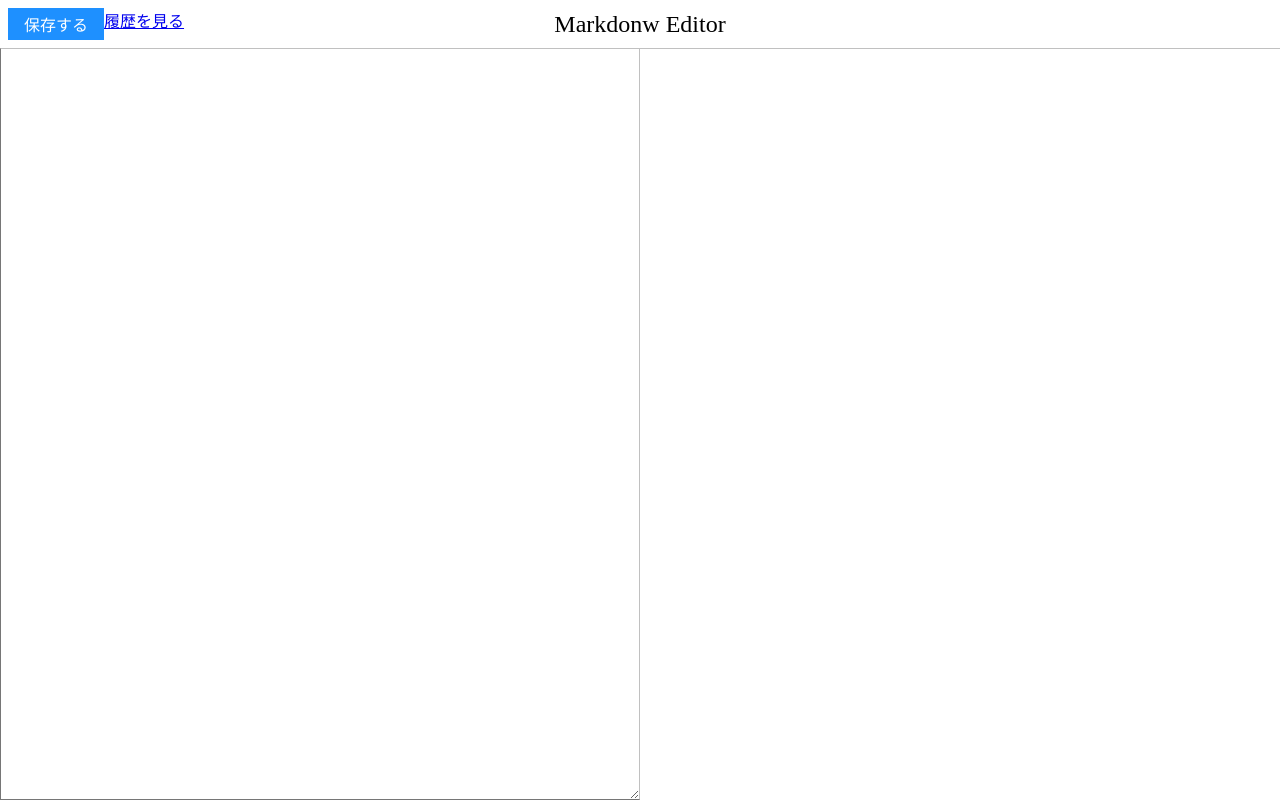
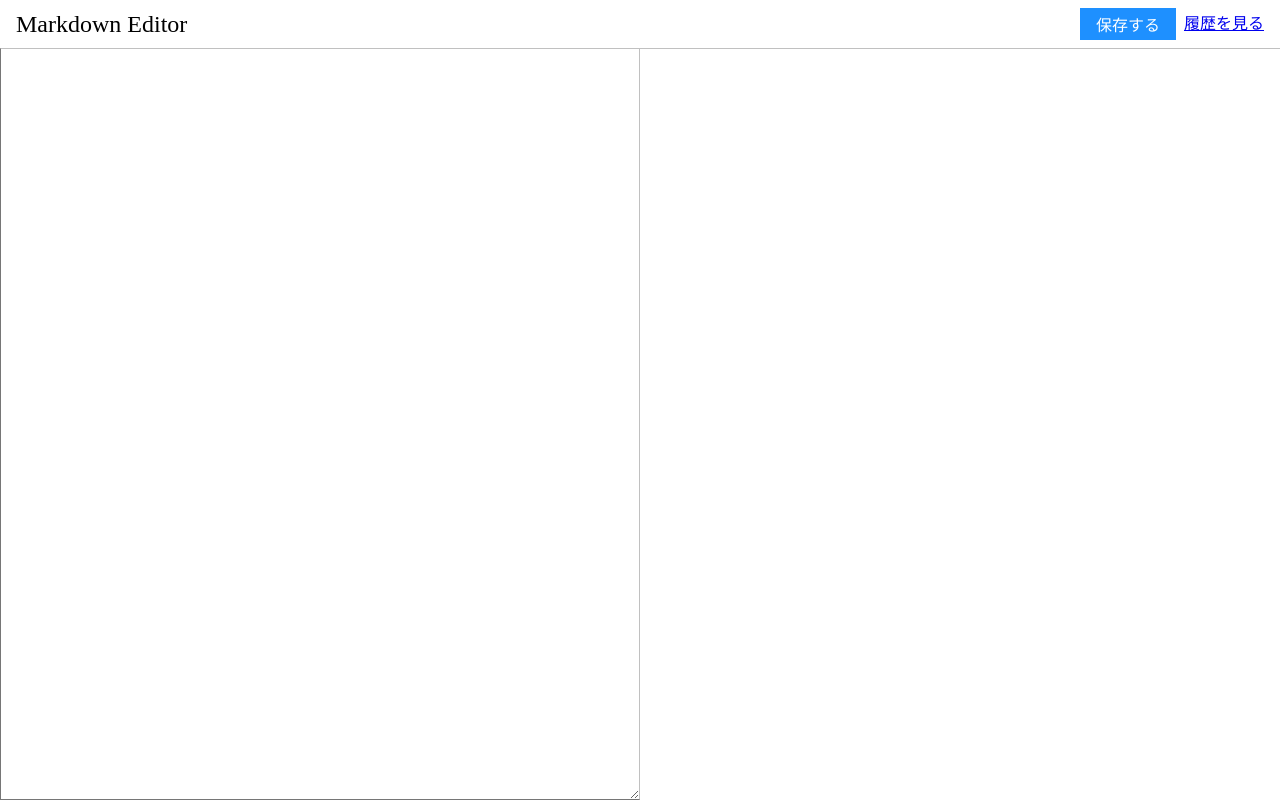
Before and after one commit to akasataikisiti/markdown-editor, a React (Vite) app: page /#/editor in a window 1280 px wide. Built offline with nearby package versions, Linux system fonts and the light colour scheme.

Commit message:
Create Header components
- Extract Header from the editor and history components.
- Define Header as reusable functional component.

```diff
--- /dev/null
+++ b/src/components/header.tsx
@@ -0,0 +1,37 @@
+import React from "react";
+import styled from "styled-components";
+
+const HeaderWrapper = styled.header`
+  align-content: center;
+  display: flex;
+  height: 2rem;
+  justify-content: space-between;
+  line-height: 2rem;
+  padding: 0.5rem 1rem;
+`;
+
+const HeaderTitle = styled.div`
+  font-size: 1.5rem;
+`;
+
+const HeaderControl = styled.div`
+  align-content: center;
+  display: flex;
+  height: 2rem;
+  justify-content: center;
+  & > * {
+    margin-left: 0.5rem;
+  }
+`;
+
+interface Props {
+  title: string;
+  children: React.ReactNode;
+}
+
+export const Header: React.FC<Props> = (props) => (
+  <HeaderWrapper>
+    <HeaderTitle>{props.title}</HeaderTitle>
+    <HeaderControl>{props.children}</HeaderControl>
+  </HeaderWrapper>
+);
--- a/src/pages/editor.tsx
+++ b/src/pages/editor.tsx
@@ -6,33 +6,22 @@ import { Button } from "../components/button";
 import { useState } from "react";
 import { SaveModal } from "../components/save_modal";
 import { Link } from "react-router-dom";
-
-const Header = styled.header`
-  align-content: center;
-  display: flex;
-  font-size: 1.5rem;
-  height: 2rem;
-  justify-content: center;
-  left: 0;
-  line-height: 2rem;
-  padding: 0.5rem 1rem;
-  position: fixed;
-  right: 0;
-  top: 0;
-`;
-
-const HeaderControl = styled.div`
-  height: 2rem;
-  display: flex;
-  align-content: center;
-`;
+import { Header } from "../components/header";
 
 const Wrapper = styled.div`
   bottom: 0;
   left: 0;
   position: fixed;
   right: 0;
+
   top: 3rem;
+`;
+
+const HeaderArea = styled.div`
+  position: fixed;
+  right: 0;
+  top: 0;
+  left: 0;
 `;
 
 const TextArea = styled.textarea`
@@ -65,11 +54,12 @@ export const Editor: React.FC = () => {
   const [showModal, setShowModal] = useState(false);
   return (
     <>
-      <Header>Markdonw Editor</Header>
-      <HeaderControl>
-        <Button onClick={() => setShowModal(true)}>保存する</Button>
-        <Link to="/history">履歴を見る</Link>
-      </HeaderControl>
+      <HeaderArea>
+        <Header title="Markdown Editor">
+          <Button onClick={() => setShowModal(true)}>保存する</Button>
+          <Link to="/history">履歴を見る</Link>
+        </Header>
+      </HeaderArea>
       <Wrapper>
         <TextArea
           onChange={(event) => {
--- a/src/pages/history.tsx
+++ b/src/pages/history.tsx
@@ -1,13 +1,33 @@
 import React from "react";
-import { useNavigate } from "react-router-dom";
-import { Button } from "../components/button";
+import { Link } from "react-router-dom";
+import styled from "styled-components";
+import { Header } from "../components/header";
+
+const HeaderArea = styled.div`
+  position: fixed;
+  right: 0;
+  top: 0;
+  left: 0;
+`;
+
+const Wrapper = styled.div`
+  bottom: 0;
+  left: 0;
+  position: fixed;
+  right: 0;
+  top: 3rem;
+  padding: 0 1rem;
+`;
 
 export const History: React.FC = () => {
-  const navigate = useNavigate();
   return (
     <>
-      <h1>Historyee</h1>
-      <Button onClick={() => navigate("/editor")}>エディタに戻る</Button>
+      <HeaderArea>
+        <Header title="履歴">
+          <Link to="/editor">エディタに戻る</Link>
+        </Header>
+      </HeaderArea>
+      <Wrapper>TODO: 履歴を表示</Wrapper>
     </>
   );
 };
```
